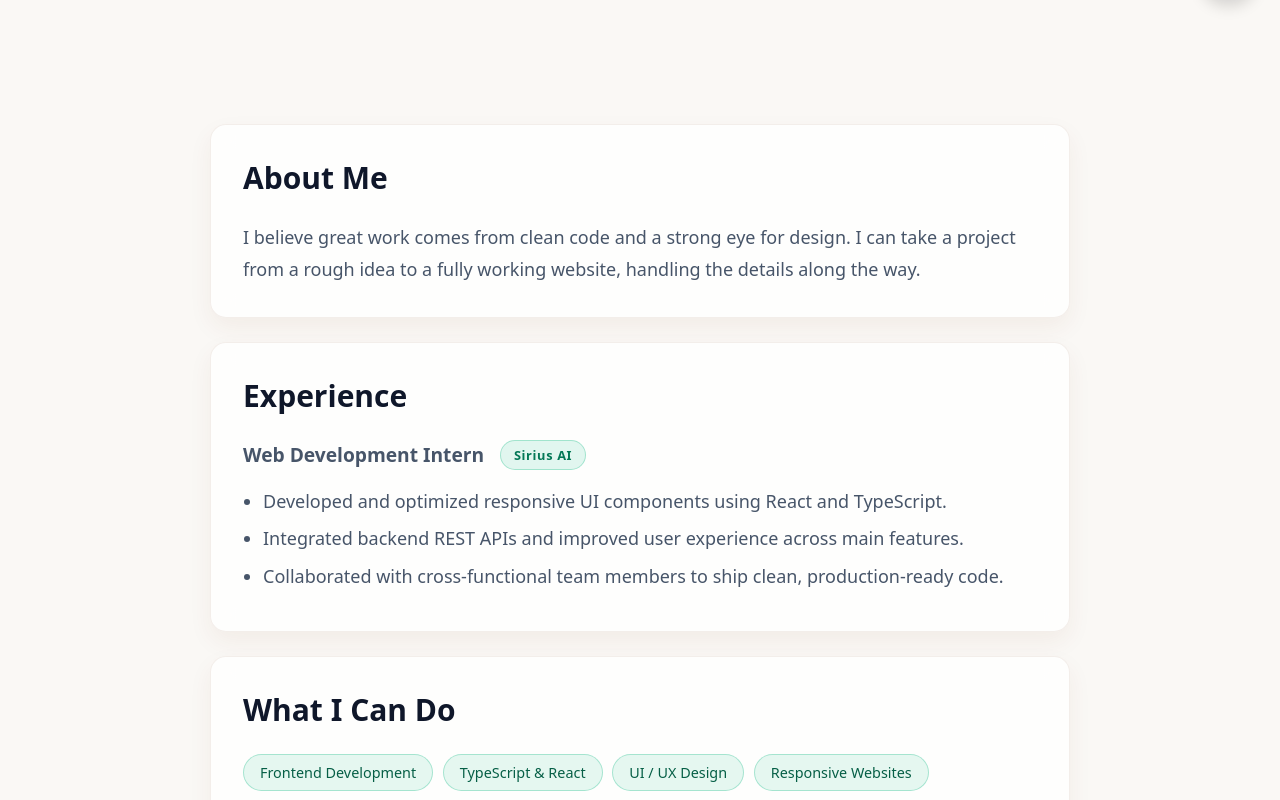
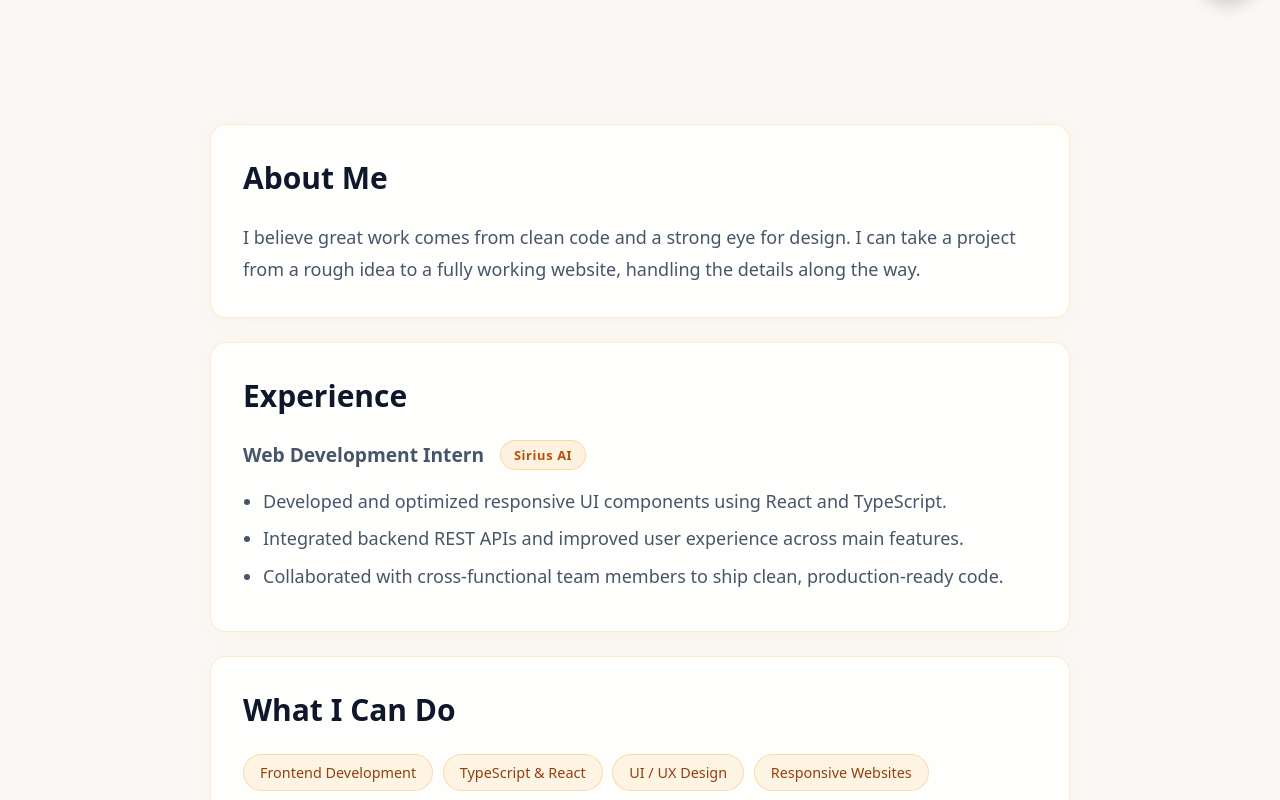
Before and after one commit to NamanSaini2007/portfolio, a React (Vite) app: page / in a window 1280 px wide. Shown: the part 780-1580 px from the top of the page. Built offline with nearby package versions, Linux system fonts and the light colour scheme.

Commit message:
Emerald mint cards both themes, amber light accents, theme toggle fixes

```diff
--- a/src/index.css
+++ b/src/index.css
@@ -144,12 +144,13 @@ footer#contact {
   -webkit-backdrop-filter: blur(12px);
   border: 1px solid rgba(16, 185, 129, 0.2);
   border-radius: 1rem;
-  padding: 1.5rem;
-  box-shadow: 0 0 25px rgba(16, 185, 129, 0.12);
+  padding: 1.5rem 2rem;
+  box-shadow: 0 4px 25px rgba(16, 185, 129, 0.08);
   color: #d4d4d4;
   max-width: 56rem;
   margin-left: auto;
   margin-right: auto;
+  transition: all 0.3s ease;
 }
 
 @media (min-width: 768px) {
@@ -264,9 +265,9 @@ body {
 
 .body-section section.glass:hover,
 .body-section footer.glass:hover {
-  transform: translateY(-6px);
-  border-color: rgba(52, 211, 153, 0.5);
-  box-shadow: 0 0 30px rgba(16, 185, 129, 0.25);
+  transform: translateY(-4px);
+  border-color: rgba(16, 185, 129, 0.4);
+  box-shadow: 0 8px 30px rgba(16, 185, 129, 0.18);
 }
 
 .curved-path {
@@ -1014,9 +1015,17 @@ html.light body { background: #FAF8F5; color: #0f172a; }
 html.light .body-section { background: #FAF8F5; color: #475569; }
 html.light .body-section h2 { color: #0f172a; }
 html.light .body-section p, html.light .body-section li, html.light .body-section h3 { color: #475569; }
-html.light .body-section .glass { background: rgba(255,255,255,0.8); border: 1px solid rgba(120,53,15,0.08); box-shadow: 0 10px 25px rgba(120,53,15,0.06); color: #475569; }
-html.light .body-section .chip { background: rgba(16,185,129,0.1); color: #065f46; border: 1px solid rgba(16,185,129,0.3); }
-html.light .body-section .badge { background: rgba(16,185,129,0.12); color: #047857; border: 1px solid rgba(16,185,129,0.3); }
+html.light .body-section .glass { background: rgba(255,255,255,0.8); border: 1px solid rgba(245,158,11,0.2); box-shadow: 0 4px 25px rgba(245,158,11,0.06); color: #475569; }
+html.light .body-section section.glass:hover,
+html.light .body-section footer.glass:hover {
+  border-color: rgba(245,158,11,0.4);
+  box-shadow: 0 8px 30px rgba(245,158,11,0.15);
+}
+html.light .body-section .chip { background: rgba(245,158,11,0.1); color: #92400e; border: 1px solid rgba(245,158,11,0.3); }
+html.light .body-section .chip:hover { background: rgba(245,158,11,0.2); }
+html.light .body-section .badge { background: rgba(245,158,11,0.12); color: #b45309; border: 1px solid rgba(245,158,11,0.3); }
+html.light .body-section .contact-form input:focus,
+html.light .body-section .contact-form textarea:focus { border-color: #F59E0B; box-shadow: 0 0 0 3px rgba(245,158,11,0.15); }
 html.light .body-section .contact-form input, html.light .body-section .contact-form textarea { background: #fff; border: 1px solid #cbd5e1; color: #0f172a; }
 html.light .body-section .contact-form input::placeholder, html.light .body-section .contact-form textarea::placeholder { color: #94a3b8; }
 html.light .body-section .btn-primary { background: #0f172a; color: #fff; }
```
